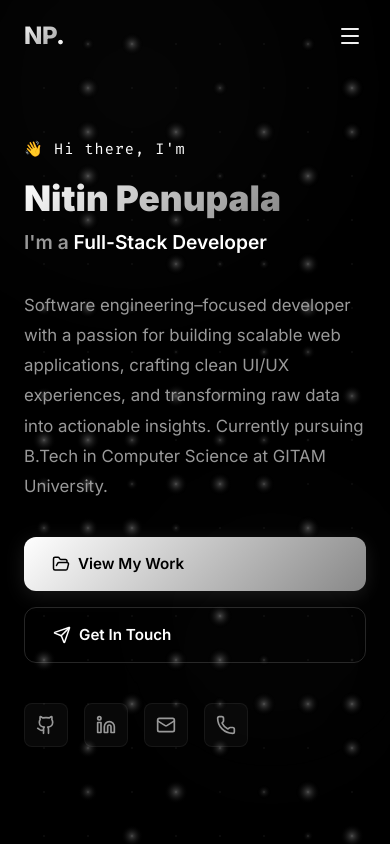
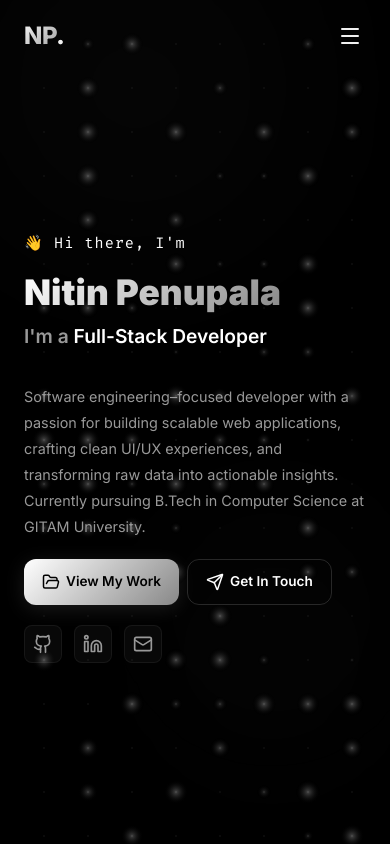
Before and after one commit to Nitin-Penupala/portfolio-site, a Next.js app: page / in a window 390 px wide. Shown: the top 844 px of the page. Built offline with nearby package versions, Linux system fonts and the light colour scheme.

Commit message:
Mobile Optimisation

```diff
--- a/src/app/globals.css
+++ b/src/app/globals.css
@@ -176,6 +176,14 @@ img {
   transform: translateY(-3px);
 }
 
+@media (max-width: 480px) {
+  .btn {
+    padding: 10px 18px;
+    font-size: 0.85rem;
+    gap: 6px;
+  }
+}
+
 
 .reveal {
   opacity: 0;
--- a/src/components/Hero/Hero.jsx
+++ b/src/components/Hero/Hero.jsx
@@ -1,7 +1,7 @@
 'use client';
 
 import { useState, useEffect } from 'react';
-import { FolderOpen, Send, Github, Linkedin, Mail, Phone } from 'lucide-react';
+import { FolderOpen, Send, Github, Linkedin, Mail } from 'lucide-react';
 import DottedGlowBackground from '../ui/DottedGlowBackground';
 import styles from './Hero.module.css';
 
@@ -86,7 +86,6 @@ export default function Hero() {
                         <a href="https://github.com/Nitin-Penupala" target="_blank" rel="noopener noreferrer" aria-label="GitHub"><Github size={20} /></a>
                         <a href="https://linkedin.com/in/nitin-penupala" target="_blank" rel="noopener noreferrer" aria-label="LinkedIn"><Linkedin size={20} /></a>
                         <a href="mailto:penupalanitin07@gmail.com" aria-label="Email"><Mail size={20} /></a>
-                        <a href="tel:+918074856499" aria-label="Phone"><Phone size={20} /></a>
                     </div>
                 </div>
             </div>
--- a/src/components/Hero/Hero.module.css
+++ b/src/components/Hero/Hero.module.css
@@ -122,8 +122,22 @@
 }
 
 @media (max-width: 768px) {
+    .hero {
+        padding: 100px 0 60px;
+    }
+
     .name {
         font-size: clamp(2.2rem, 8vw, 3.5rem);
+    }
+
+    .description {
+        font-size: 0.95rem;
+        margin-bottom: 24px;
+    }
+
+    .buttons {
+        margin-bottom: 24px;
+        gap: 10px;
     }
 
     .scrollIndicator {
@@ -132,8 +146,28 @@
 }
 
 @media (max-width: 480px) {
+    .hero {
+        padding: 90px 0 40px;
+    }
+
+    .description {
+        font-size: 0.9rem;
+        margin-bottom: 20px;
+    }
+
     .buttons {
-        flex-direction: column;
+        flex-direction: row;
+        gap: 8px;
+        margin-bottom: 20px;
+    }
+
+    .socials {
+        gap: 12px;
+    }
+
+    .socials a {
+        width: 38px;
+        height: 38px;
     }
 }
 
--- a/src/components/Navbar/Navbar.jsx
+++ b/src/components/Navbar/Navbar.jsx
@@ -1,7 +1,7 @@
 'use client';
 
 import { useState, useEffect } from 'react';
-import { Github, Linkedin, Mail, Phone, Menu, X } from 'lucide-react';
+import { Menu, X } from 'lucide-react';
 import styles from './Navbar.module.css';
 
 const navItems = [
```
